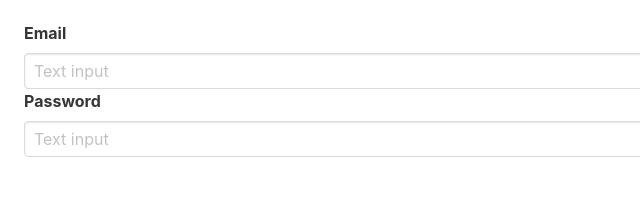
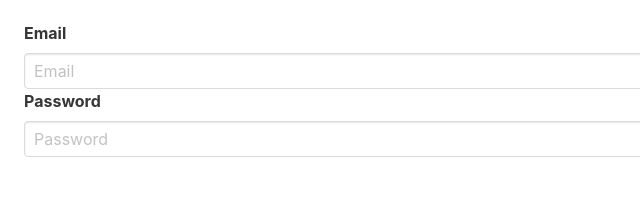
Before and after one commit to nick-larson32/DefinitelyNotCraigslist, a website: page public/login.html in a window 1280 px wide. Shown: the part 551-753 px from the top of the page, 0-640 px from the left. Drawn offline with nearby package versions, Linux system fonts and the light colour scheme.

Commit message:
placeholder login text and password type

```diff
--- a/public/login.html
+++ b/public/login.html
@@ -64,11 +64,11 @@
                     </div>
                     <label class="label label_color">Email</label>
                     <div class="control">
-                        <input class="input inputbox" id="loginEmail" type="text" placeholder="Text input">
+                        <input class="input inputbox" id="loginEmail" type="text" placeholder="Email">
                     </div>
                     <label class="label label_color">Password</label>
                     <div class="control">
-                        <input class="input inputbox" id="loginPassword" type="text" placeholder="Text input">
+                        <input class="input inputbox" id="loginPassword" type="password" placeholder="Password">
                     </div>
                     <div id="error"></div>
                     <br></br>
```
